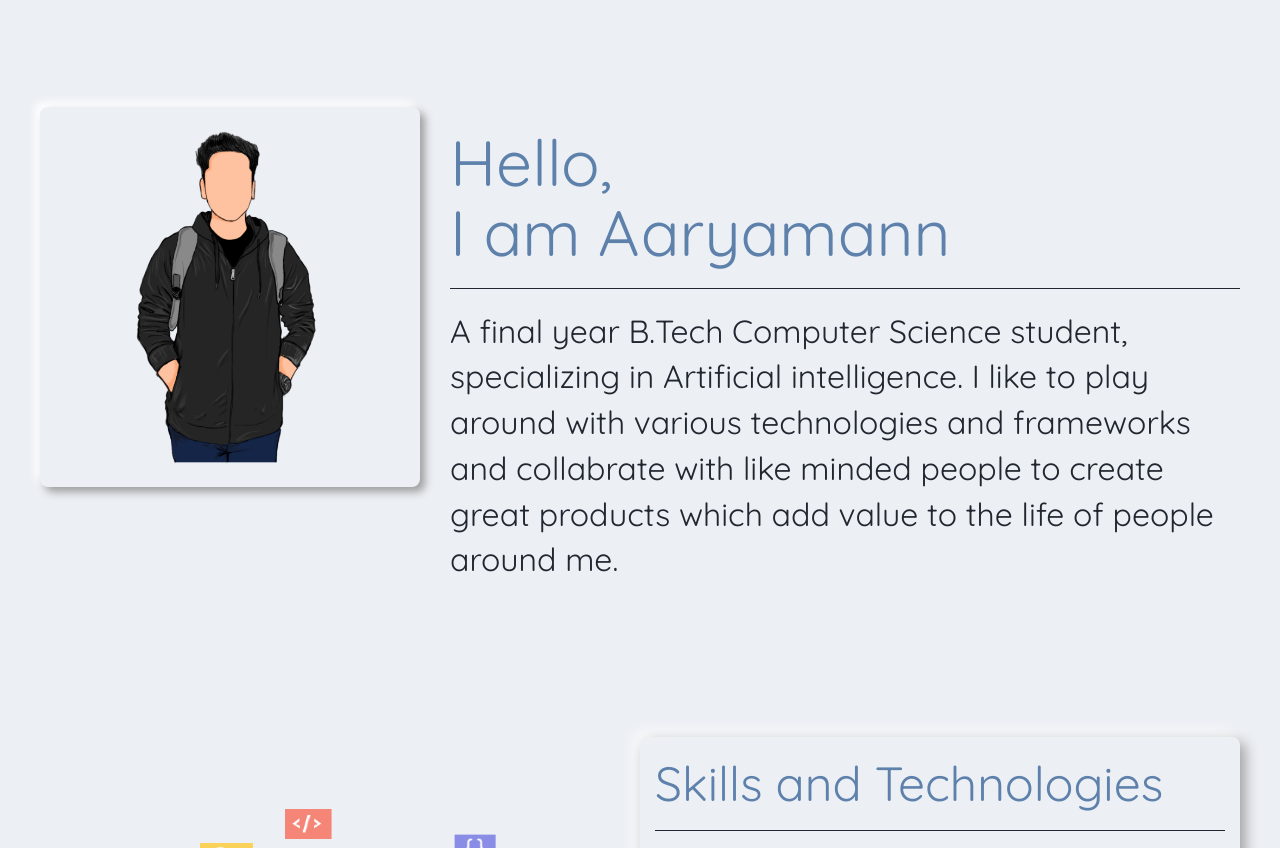
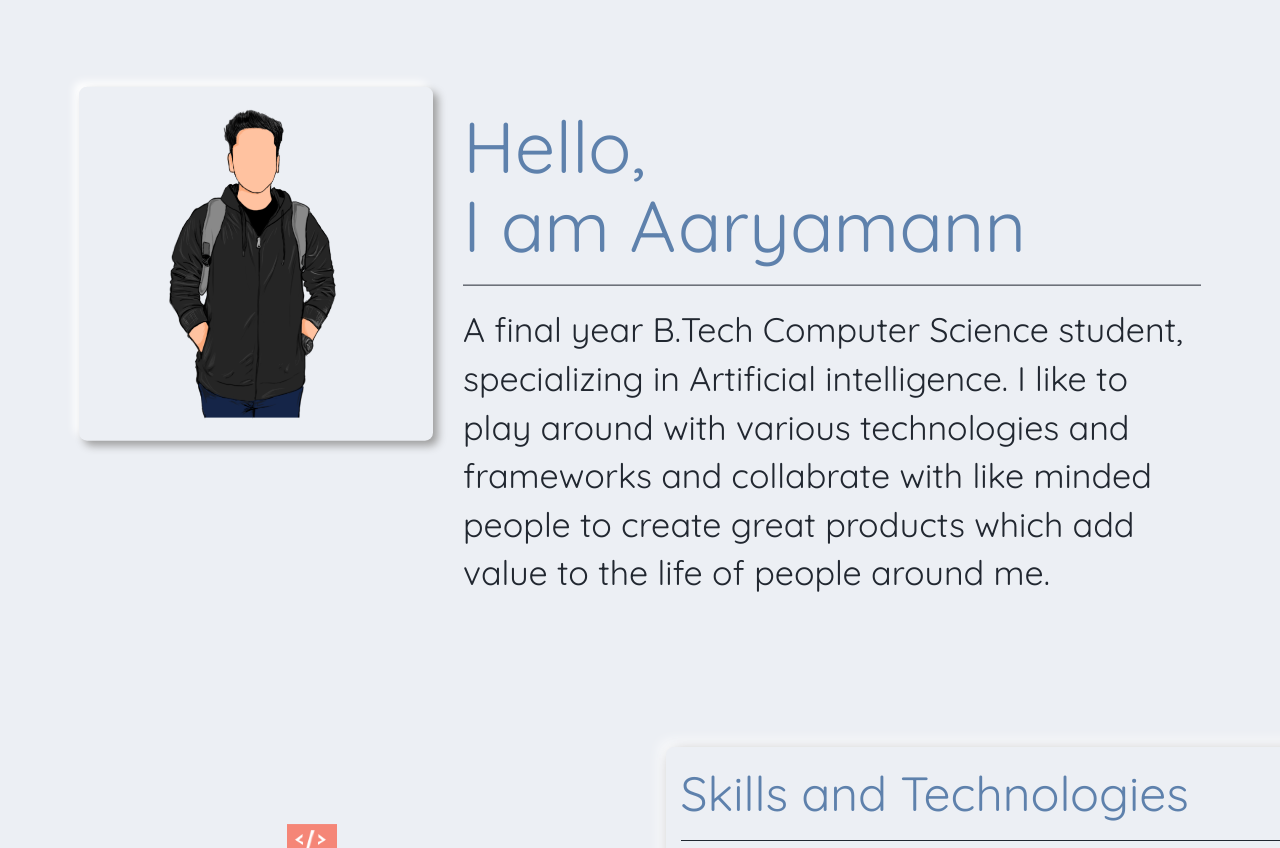
Before and after one commit to Aaryamann171/digital_portfolio, a plain HTML site: page index.html in a window 1280 px wide. Shown: the part 53-901 px from the top of the page. Drawn offline with nearby package versions, Linux system fonts and the light colour scheme.

Commit message:
removed padding between sections, vertically centred sections wrt vh

```diff
--- a/style.css
+++ b/style.css
@@ -35,7 +35,7 @@ hr {
 }
 #aboutMe {
   padding: 5vh;
-  height: 100%;
+  height: 100vh;
 }
 h1 {
   color: var(--secondary-color);
@@ -43,14 +43,21 @@ h1 {
 a {
   color: var(--secondary-color);
 }
+
 #myDesc {
-  padding-top: 15vh;
+  position: absolute;
+  top: 50%;
+  left: 5%;
+  right: 5%;
+  transform: translate(0%, -50%);
+  -webkit-transform: translate(0%, -50%);
 }
+
 #aboutMe h1 {
-  font-size: 8vmin;
+  font-size: 9vmin;
 }
 #aboutMe p {
-  font-size: 4vmin;
+  font-size: 4.25vmin;
 }
 #me {
   border-radius: 8px;
@@ -72,10 +79,13 @@ a {
   color: #335eea;
 }
 #mySkills {
-  padding-top: 3vh;
+  position: relative;
+  top: 50%;
+  left: 2%;
+  right: 2%;
+  transform: translate(0%, -50%);
+  -webkit-transform: translate(0%, -50%);
   color: #212730;
-  margin: 40px;
-  height: 100%;
 }
 #mySkills h1 {
   font-size: 6vmin;
```
